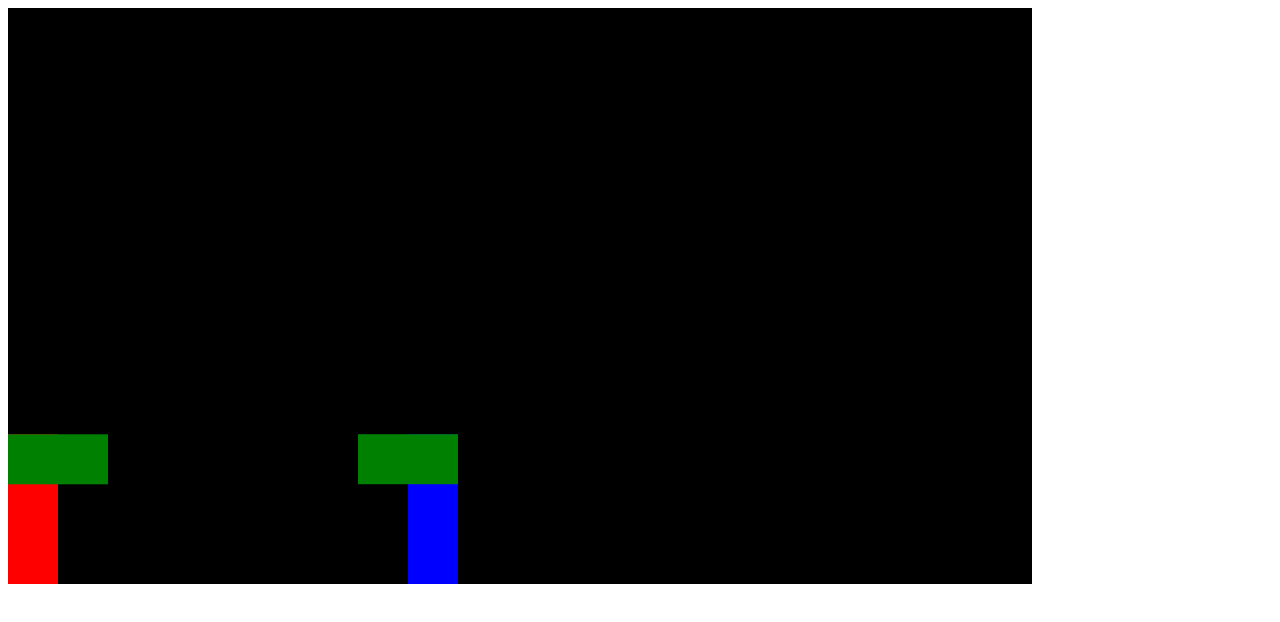
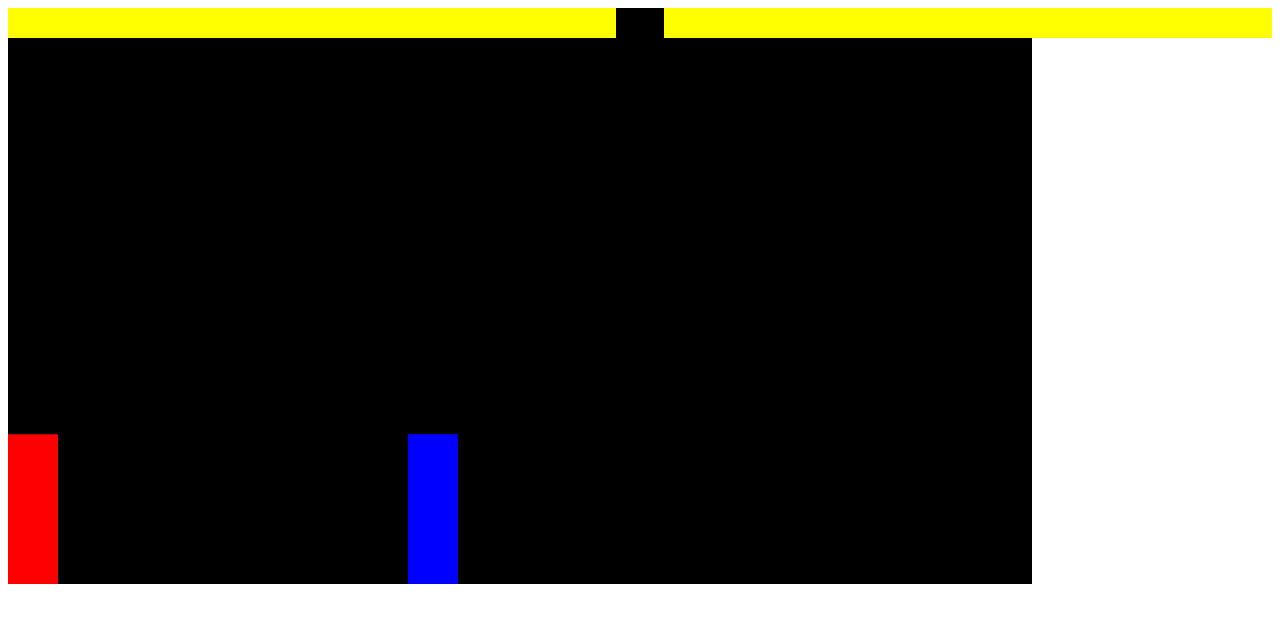
Before and after one commit to TechniekCollegeRotterdam/p4-project-javascript-Brandonvde010, a plain HTML site: page index.html in a window 1280 px wide. Drawn offline with Linux system fonts and the light colour scheme.

Commit message:
video 1:19:53

```diff
--- a/index.html
+++ b/index.html
@@ -1,3 +1,18 @@
+<body>
+    <!-- Red container div -->
+    <div style="position: relative ;">
+        <!-- smaller red container div -->
+        <div style="position: absolute; display: flex; width: 100%;">
+            <!-- Player health -->
+            <div style="background-color: yellow; height: 30px; width: 100%;"> </div>
+            <!-- Timer -->
+            <div style="background-color: red; width: 100px; height: 100%;"></div>
+            <!-- Enemy health -->
+            <div style="background-color: yellow; height: 30px; width: 100%;"> </div>
+            <div></div>
+        </div>
 <canvas></canvas>
+</div>
 
 <script src="index.js"></script>
+</body>
--- a/index.js
+++ b/index.js
@@ -32,10 +32,10 @@ class sprite {
         c.fillRect(this.position.x, this.position.y, this.width, this.height)
 
         // attack box
-        // if (this.isAttacking) {
+        if (this.isAttacking) {
         c.fillStyle = 'green'
         c.fillRect(this.attackBox.position.x,this.attackBox.position.y, this.attackBox.width, this.attackBox.height)
-    // }
+    }
     }
 
     update() {
@@ -166,7 +166,7 @@ function animate() {
 animate()
 
 window.addEventListener( 'keydown', (event) => {
-    console.log(event.key);
+
     switch (event.key) {
         case 'd':
             keys.d.pressed = true
@@ -198,7 +198,7 @@ window.addEventListener( 'keydown', (event) => {
         enemy.isAttacking = true
         break
     }
-console.log(event.key);
+
 })
 
 window.addEventListener( 'keyup', (event) => {
@@ -219,5 +219,5 @@ window.addEventListener( 'keyup', (event) => {
         keys.ArrowLeft.pressed = false
         break
     }
-console.log(event.key);
+
 })
```
